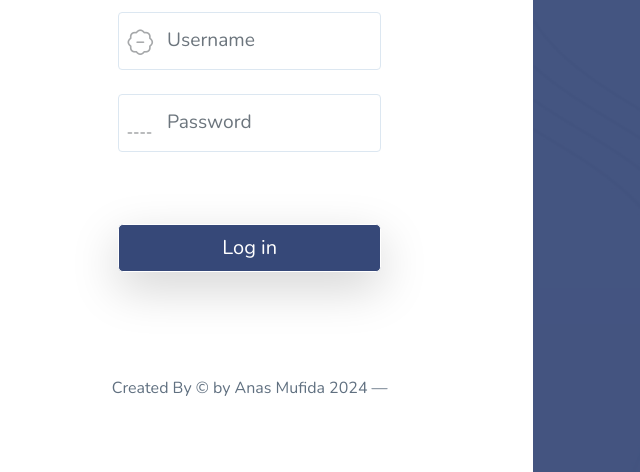
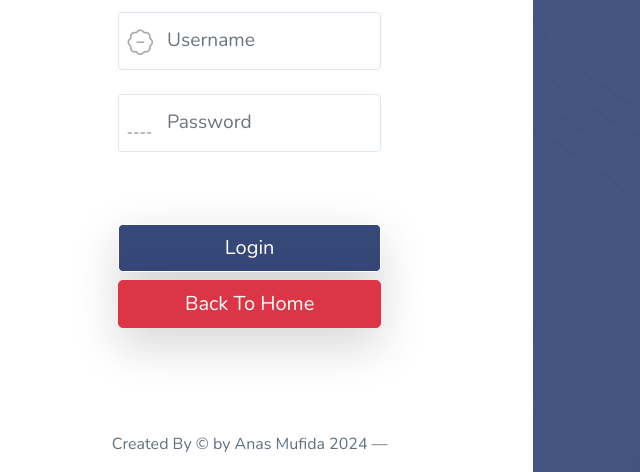
Before and after one commit to Anas123Mufidaa/wrkmc-app, a CodeIgniter 4 app: the page made by app/Views/auth/login.php in a window 1280 px wide. Shown: the part 598-1070 px from the top of the page, without its empty margins (10-650 px from the left). Run offline with PHP 8.4 and a stand-in for CodeIgniter, Linux system fonts and the light colour scheme; the template is opened without the code that fills it, so the values that code supplies are empty; some libraries are stand-ins or nearby versions.

Commit message:
add button back to home

```diff
--- a/app/Views/auth/login.php
+++ b/app/Views/auth/login.php
@@ -44,7 +44,8 @@
                                 <i class="bi bi-shield-lock"></i>
                             </div>
                         </div>
-                        <button type="submit" class="btn btn-primary btn-block btn-lg shadow-lg mt-5">Log in</button>
+                        <button type="submit" class="btn btn-primary btn-block btn-lg shadow-lg mt-5">Login</button>
+                        <a href="<?= base_url('/') ?>" class="btn btn-danger btn-block btn-lg shadow-lg mt-2">Back To Home</a>
                     </form>
                 </div>
                 <div class="row mt-4">
--- a/app/Views/home.php
+++ b/app/Views/home.php
@@ -31,11 +31,11 @@
          </button>
         <div class="collapse navbar-collapse" id="navbarNav">
           <ul class="navbar-nav ml-auto">
-            <li class="nav-item">
+            <li class="nav-item mt-2">
               <a class="nav-link" href="<?= base_url('/'); ?>">Home <span class="sr-only">(current)</span></a>
             </li>
             <li class="nav-item">
-              <a class="nav-link" href="<?= base_url('auth/login'); ?>" ><button type="button" class="btn btn-outline-light">Masuk <i class="fa fa-sign-in"></i></button></a>
+              <a class="nav-link " href="<?= base_url('auth/login'); ?>" ><button type="button" class="btn btn-outline-light">Login <i class="fa fa-sign-in"></i></button></a>
             </li>
           </ul>
         </div>
--- a/public/backEnd_template/assets/css/pages/auth.css
+++ b/public/backEnd_template/assets/css/pages/auth.css
@@ -31,6 +31,7 @@ body{
     height:200px;
     width: 210px
 }
+
 @media screen and (max-width:767px){
     #auth #auth-left{
         padding:5rem
```
